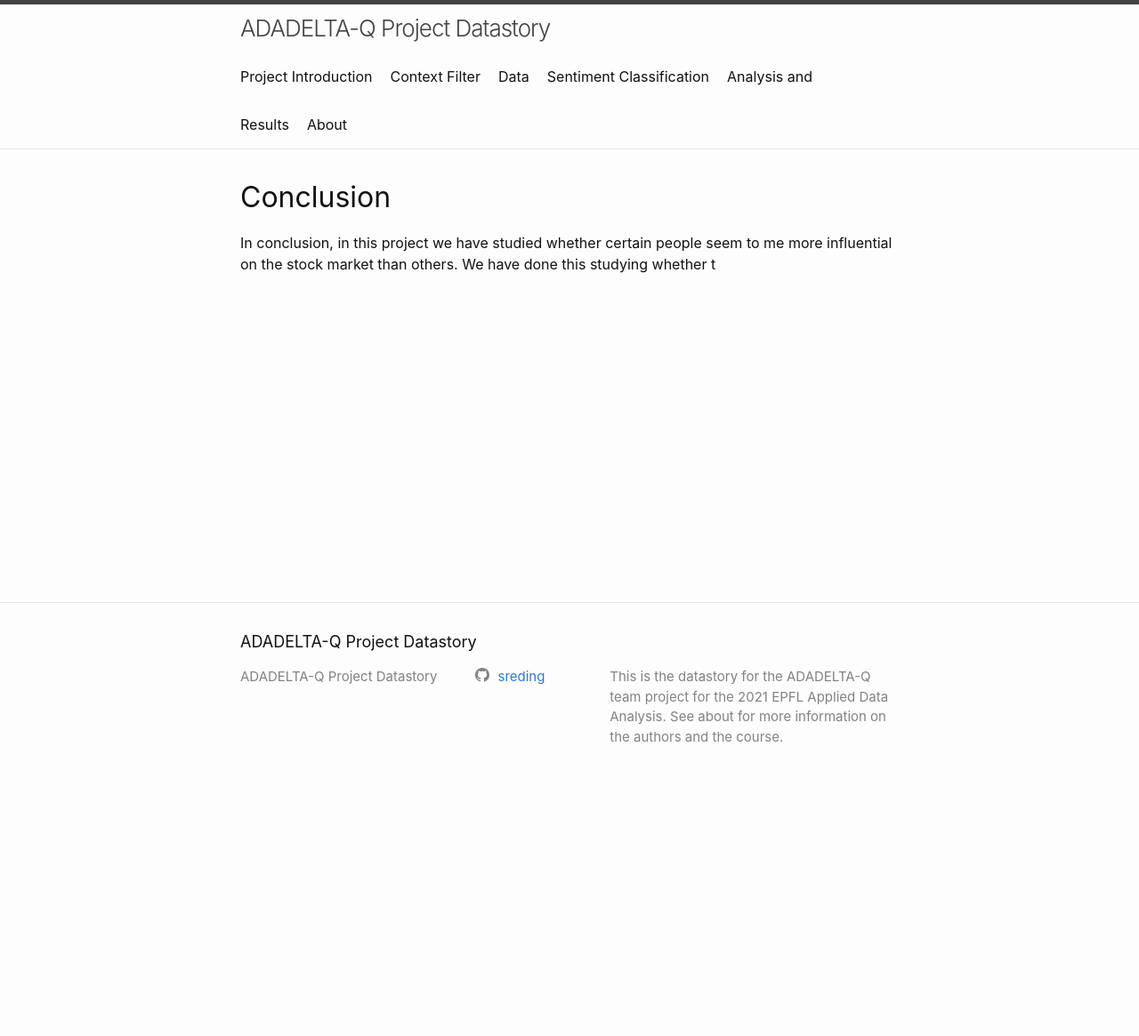
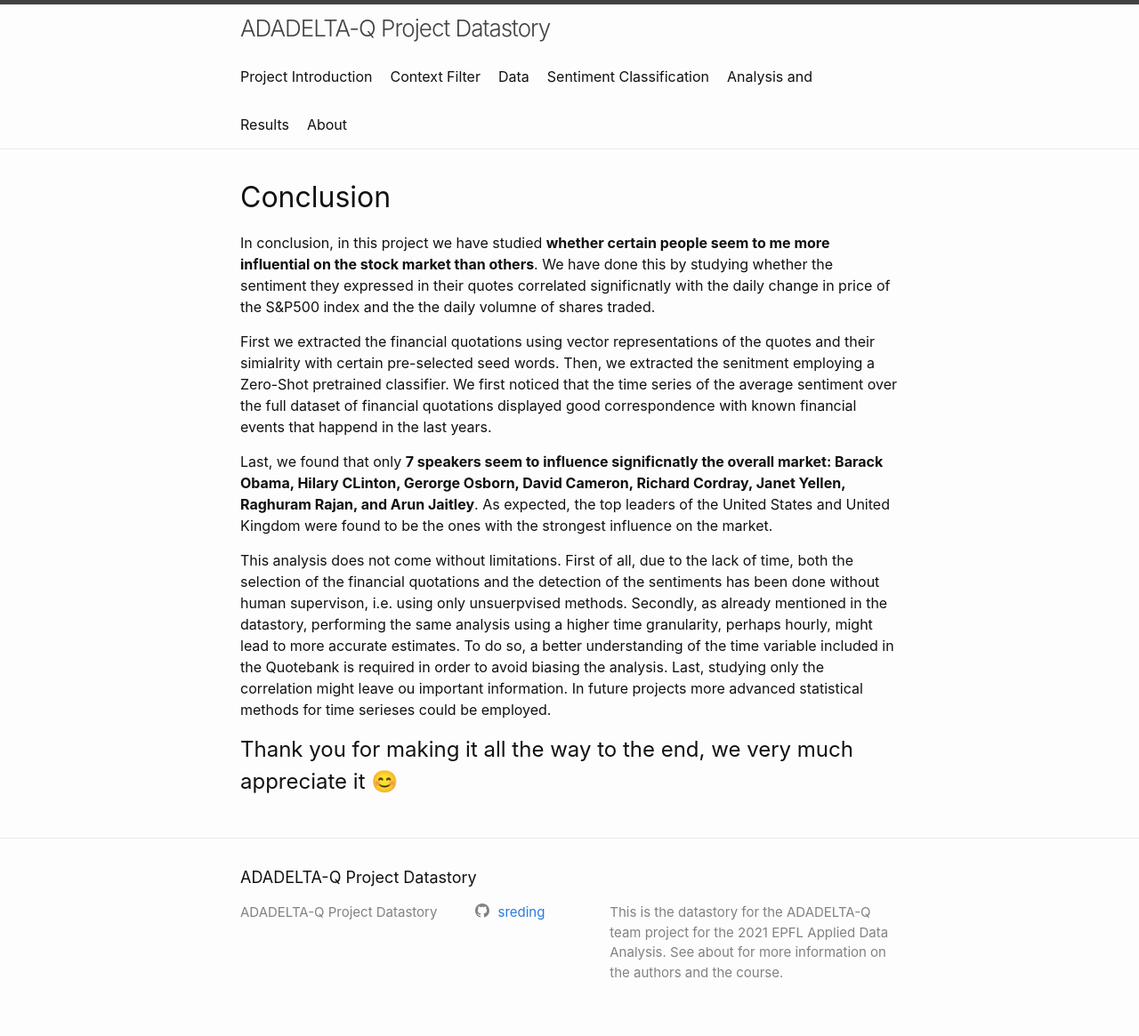
Before and after one commit to sreding/adadeltaq-finstory, a Jekyll site: the page built from conlusion.markdown, in a window 1280 px wide. Shown: the whole page at 89% size. Built offline with Jekyll 4.4.1, drawn with Linux system fonts in a browser that asks for light colours; before the commit the page ends 900 px from its top, so only the background shows below that.

Commit message:
Update conlusion.markdown

```diff
--- a/conlusion.markdown
+++ b/conlusion.markdown
@@ -6,4 +6,12 @@ layout: home
 title: Conclusion
 order: 7
 ---
-In conclusion, in this project we have studied whether certain people seem to me more influential on the stock market than others. We have done this studying whether t
+In conclusion, in this project we have studied **whether certain people seem to me more influential on the stock market than others**. We have done this by studying whether the sentiment they expressed in their quotes correlated significnatly with the daily change in price of the S&P500 index and the the daily volumne of shares traded.
+
+First we extracted the financial quotations using vector representations of the quotes and their simialrity with certain pre-selected seed words. Then, we extracted the senitment employing a Zero-Shot pretrained classifier. We first noticed that the time series of the average sentiment over the full dataset of financial quotations displayed good correspondence with known financial events that happend in the last years.
+
+Last, we found that only **7 speakers seem to influence significnatly the overall market: Barack Obama, Hilary CLinton, Gerorge Osborn, David Cameron, Richard Cordray, Janet Yellen, Raghuram Rajan, and Arun Jaitley**. As expected, the top leaders of the United States and United Kingdom were found to be the ones with the strongest influence on the market.
+
+This analysis does not come without limitations. First of all, due to the lack of time, both the selection of the financial quotations and the detection of the sentiments has been done without human supervison, i.e. using only unsuerpvised methods. Secondly, as already mentioned in the datastory, performing the same analysis using a higher time granularity, perhaps hourly, might lead to more accurate estimates. To do so, a better understanding of the time variable included in the Quotebank is required in order to avoid biasing the analysis. Last, studying only the correlation might leave ou important information. In future projects more advanced statistical methods for time serieses could be employed.
+
+## Thank you for making it all the way to the end, we very much appreciate it 😊
```
